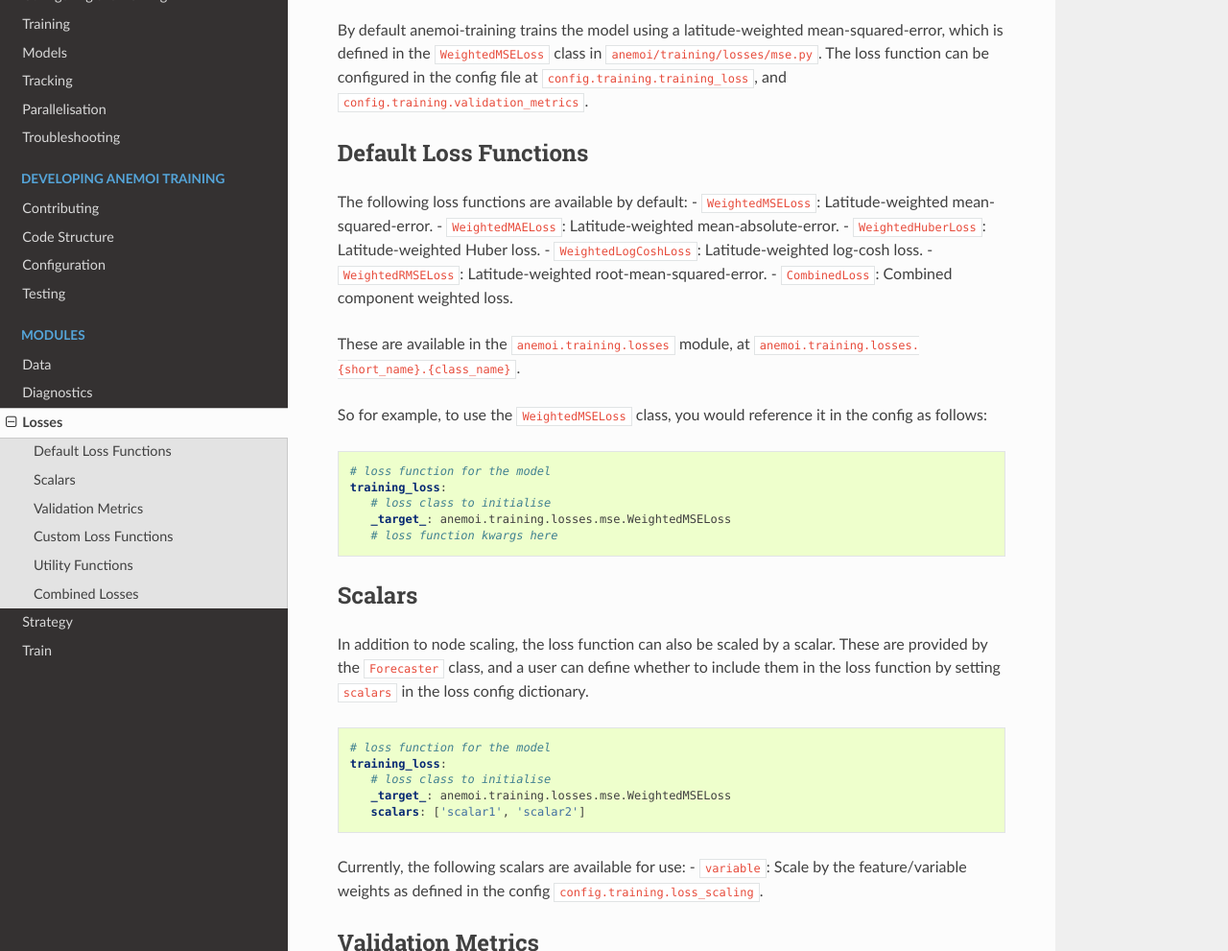
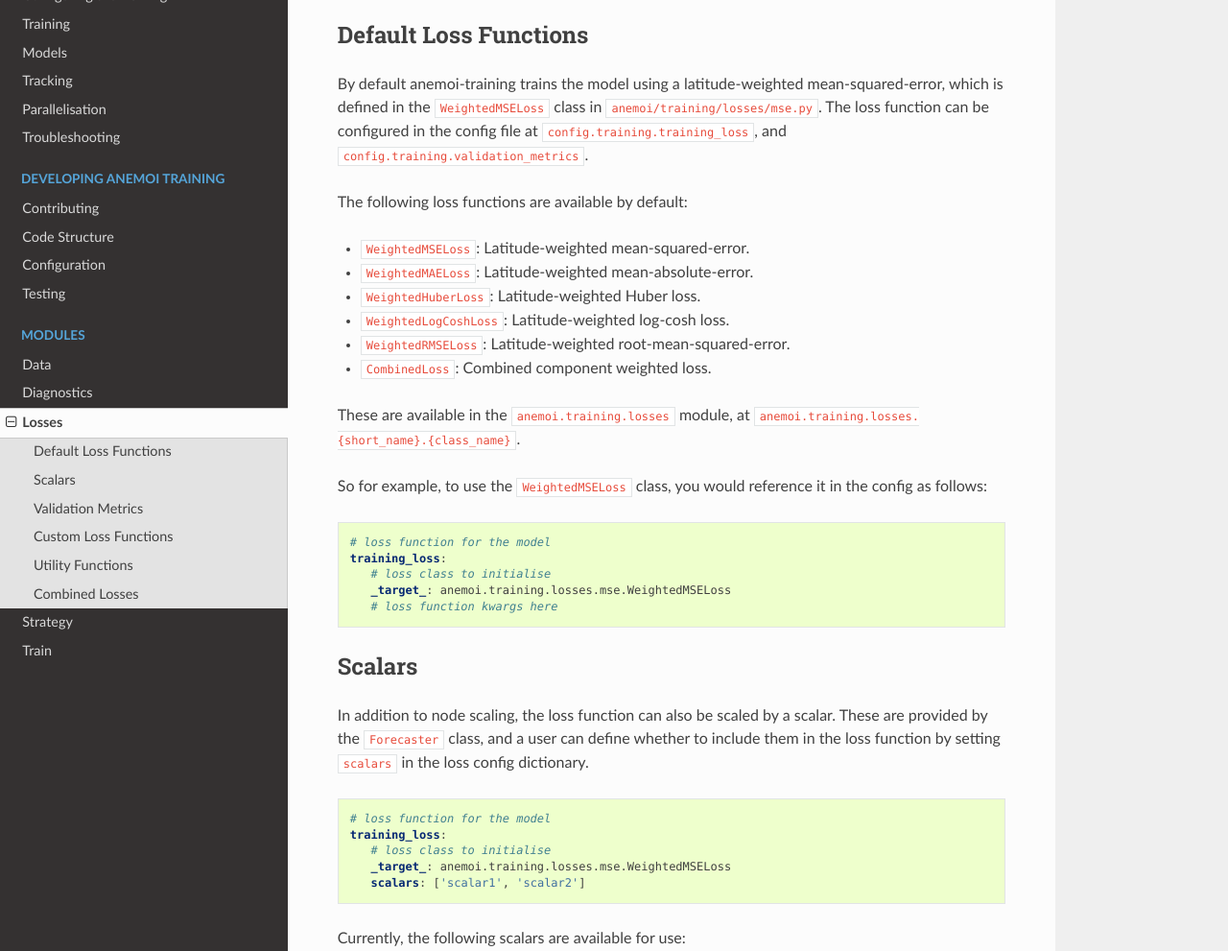
Before and after one commit to ecmwf/anemoi-training, a Sphinx documentation site: the page built from docs/modules/losses.rst, in a window 1280 px wide and 1400 px high, cut to the strip 409-1400 px from the top of the window. Shown: the whole strip at 96% size. Built offline with Sphinx 7.4.7 and the Read the Docs theme 3.1.0, drawn with Linux system fonts in a browser that asks for light colours; the version number could not be read and is left out.

Commit message:
Update docs

```diff
--- a/docs/modules/losses.rst
+++ b/docs/modules/losses.rst
@@ -13,23 +13,24 @@ enables scalar multiplication, and graph node weighting.
    :no-undoc-members:
    :show-inheritance:
 
+************************
+ Default Loss Functions
+************************
+
 By default anemoi-training trains the model using a latitude-weighted
 mean-squared-error, which is defined in the ``WeightedMSELoss`` class in
 ``anemoi/training/losses/mse.py``. The loss function can be configured
 in the config file at ``config.training.training_loss``, and
 ``config.training.validation_metrics``.
 
-************************
- Default Loss Functions
-************************
+The following loss functions are available by default:
 
-The following loss functions are available by default: -
-``WeightedMSELoss``: Latitude-weighted mean-squared-error. -
-``WeightedMAELoss``: Latitude-weighted mean-absolute-error. -
-``WeightedHuberLoss``: Latitude-weighted Huber loss. -
-``WeightedLogCoshLoss``: Latitude-weighted log-cosh loss. -
-``WeightedRMSELoss``: Latitude-weighted root-mean-squared-error. -
-``CombinedLoss``: Combined component weighted loss.
+-  ``WeightedMSELoss``: Latitude-weighted mean-squared-error.
+-  ``WeightedMAELoss``: Latitude-weighted mean-absolute-error.
+-  ``WeightedHuberLoss``: Latitude-weighted Huber loss.
+-  ``WeightedLogCoshLoss``: Latitude-weighted log-cosh loss.
+-  ``WeightedRMSELoss``: Latitude-weighted root-mean-squared-error.
+-  ``CombinedLoss``: Combined component weighted loss.
 
 These are available in the ``anemoi.training.losses`` module, at
 ``anemoi.training.losses.{short_name}.{class_name}``.
@@ -62,9 +63,10 @@ define whether to include them in the loss function by setting
       _target_: anemoi.training.losses.mse.WeightedMSELoss
       scalars: ['scalar1', 'scalar2']
 
-Currently, the following scalars are available for use: - ``variable``:
-Scale by the feature/variable weights as defined in the config
-``config.training.loss_scaling``.
+Currently, the following scalars are available for use:
+
+-  ``variable``: Scale by the feature/variable weights as defined in the
+   config ``config.training.loss_scaling``.
 
 ********************
  Validation Metrics
```
